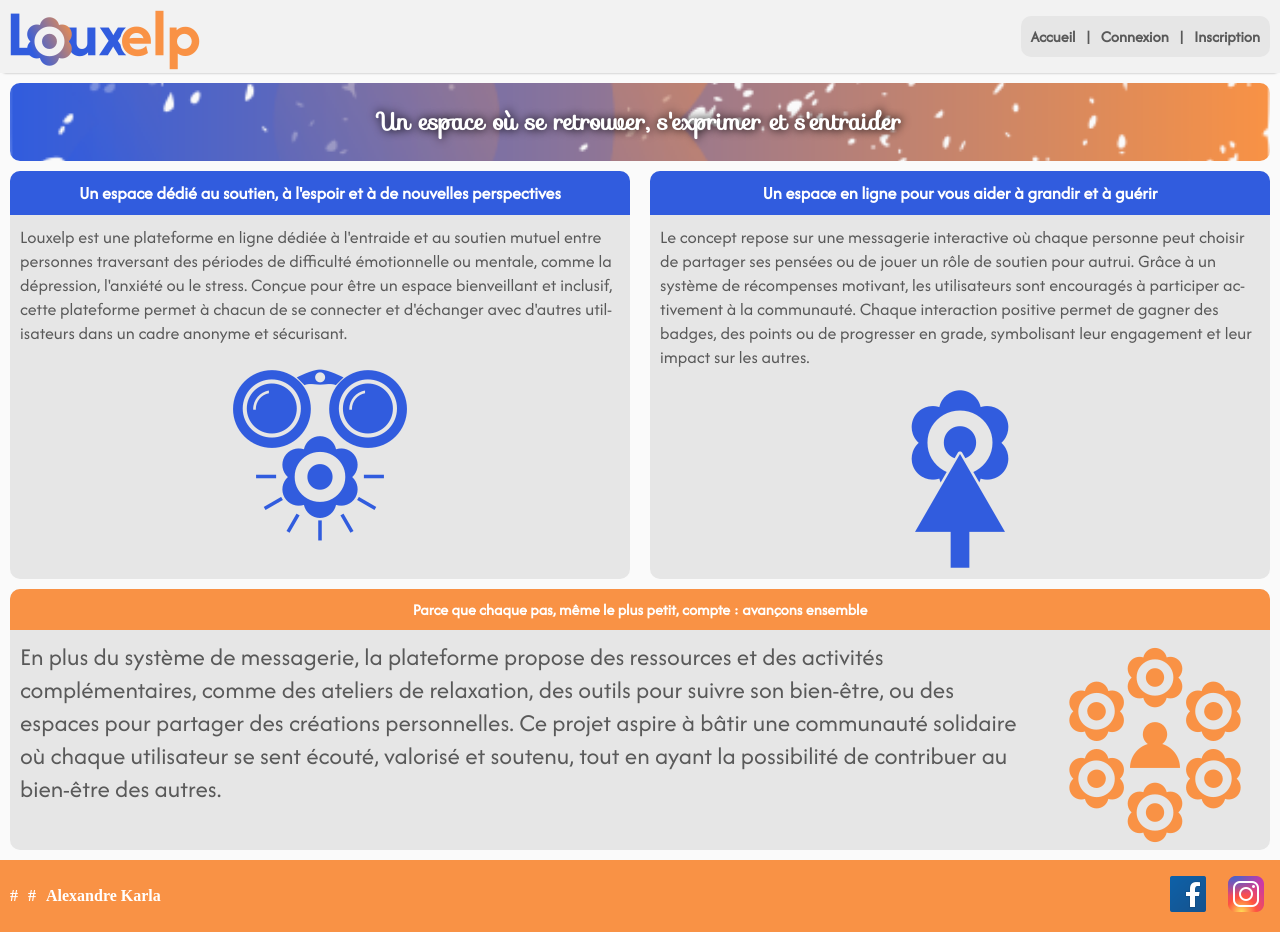
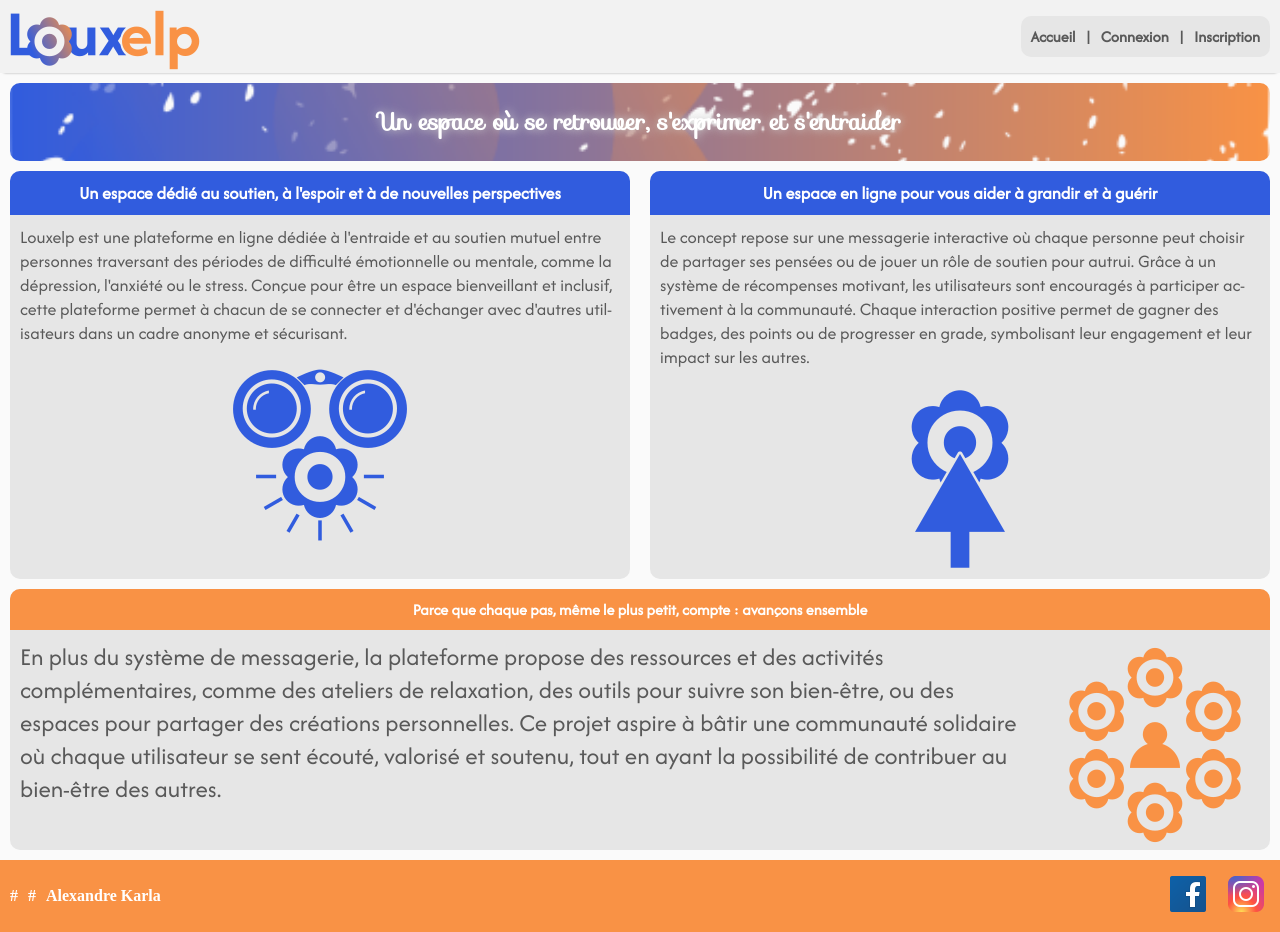
Before and after one commit to Karlouxe/Louxelp, a website: page index.html in a window 1280 px wide. Drawn offline with Linux system fonts and the light colour scheme.

Commit message:
Update index.css

```diff
--- a/public/css/index.css
+++ b/public/css/index.css
@@ -69,7 +69,6 @@ header > ul > li {
 #header_2 {
     margin: 5px 10px 5px;
     font-family: var(--Sofia);
-    color: #404040;
     text-align: center;
     border-radius: 10px;
     background-image: url('/img/fff.png');
@@ -81,7 +80,7 @@ header > ul > li {
 #header_2 > h2 {
     padding: 20px;
     font-size: clamp(1rem, 10vw, 1.5rem);
-    text-shadow: #000000 1px 0 10px;
+    text-shadow: #cccccc 1px 0 10px;
     color: #ffffff;
 }
 
```
